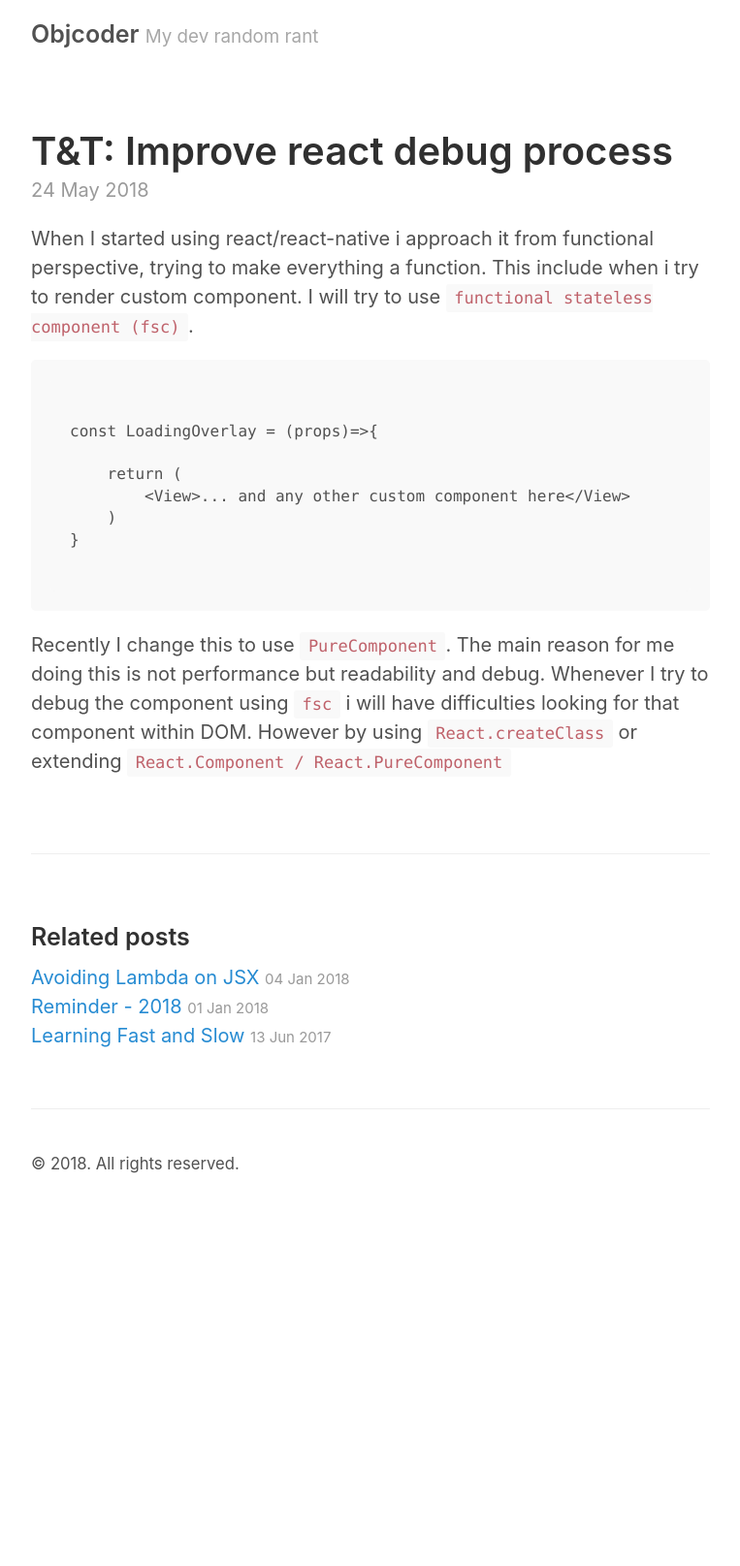
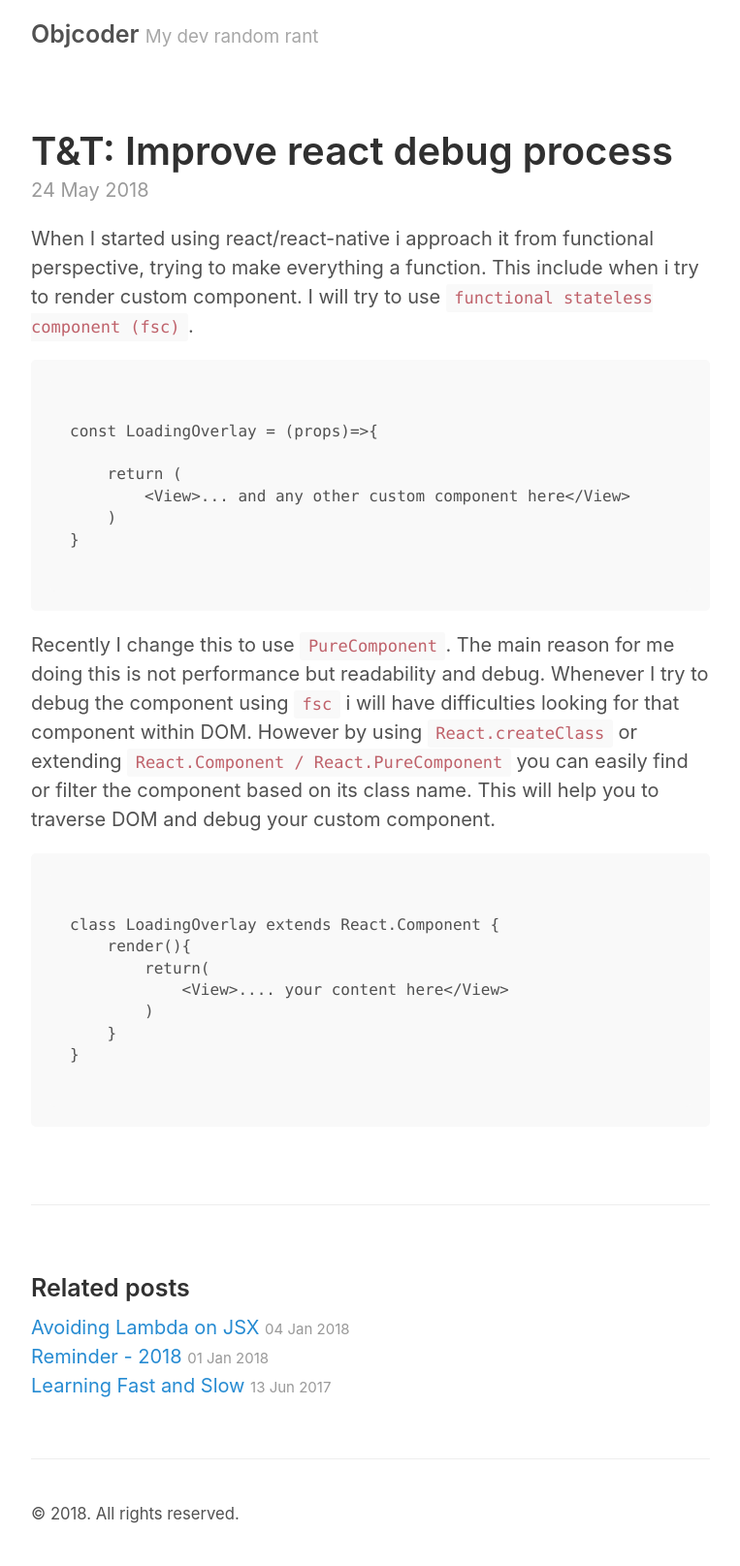
Before and after one commit to sergioutama/sergioutama.github.io, a Jekyll site: the page built from _posts/2018-05-24-tricks-improve-react-debug-process.markdown, in a window 1280 px wide. Shown: the whole page at 97% size, without its empty margins (258-1021 px from the left). Built offline with Jekyll 4.4.1, drawn with Linux system fonts in a browser that asks for light colours; before the commit the page ends 1254 px from its top, so only the background shows below that.

Commit message:
add example

````diff
--- a/_posts/2018-05-24-tricks-improve-react-debug-process.markdown
+++ b/_posts/2018-05-24-tricks-improve-react-debug-process.markdown
@@ -20,4 +20,17 @@ const LoadingOverlay = (props)=>{
 
 ```
 
-Recently I change this to use `PureComponent`. The main reason for me doing this is not performance but readability and debug. Whenever I try to debug the component using `fsc` i will have difficulties looking for that component within DOM. However by using `React.createClass` or extending `React.Component / React.PureComponent`
+Recently I change this to use `PureComponent`. The main reason for me doing this is not performance but readability and debug. Whenever I try to debug the component using `fsc` i will have difficulties looking for that component within DOM. However by using `React.createClass` or extending `React.Component / React.PureComponent` you can easily find or filter the component based on its class name. This will help you to traverse DOM and debug your custom component.
+
+
+```
+
+class LoadingOverlay extends React.Component {
+    render(){
+        return(
+            <View>.... your content here</View>
+        )
+    }
+}
+
+```
````
